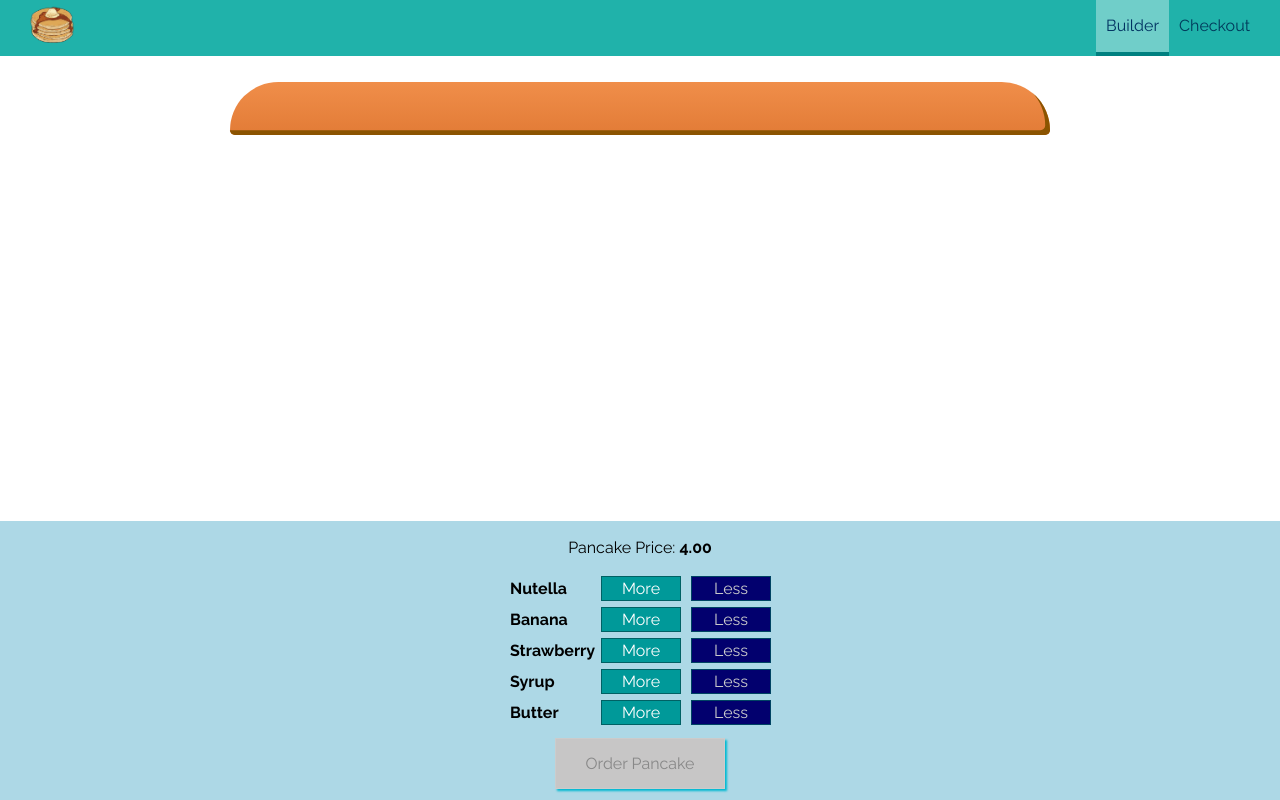
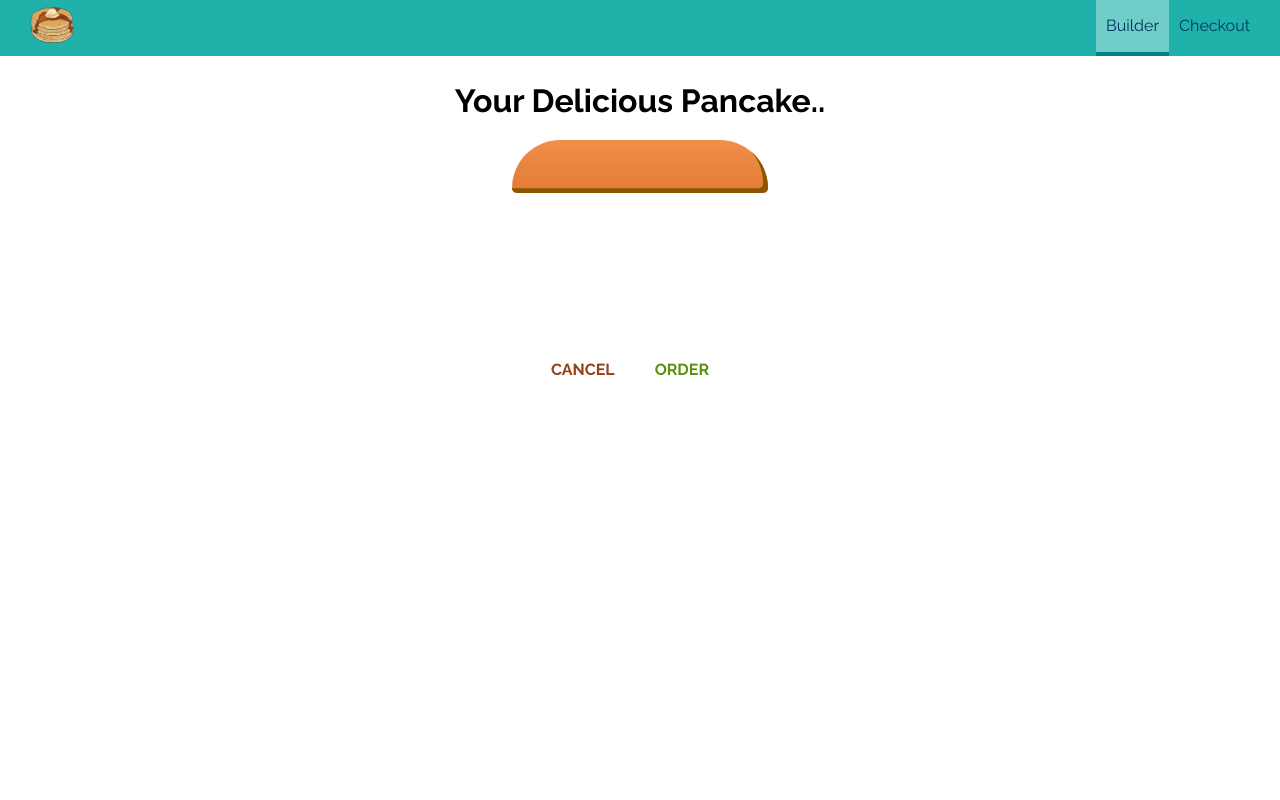
Before and after one commit to DeanLaz/PancakeX, a React (Create React App) app: page /checkout in a window 1280 px wide. Built offline with nearby package versions, Linux system fonts and the light colour scheme; the HTML template or start-up script is replaced by a standard one.

Commit message:
Checkout + Checkout Summary Components

```diff
--- a/src/App.js
+++ b/src/App.js
@@ -1,15 +1,19 @@
 import React, { Component } from "react";
 import "./App.css";
+import { Route, BrowserRouter } from "react-router-dom";
 import Layout from "./components/Layout/Layout";
 import PancakeBuild from "./components/PancakeBuild/PancakeBuild";
-
+import Checkout from "./containers/Checkout/Checkout";
 class App extends Component {
   render() {
     return (
       <div>
-        <Layout>
-          <PancakeBuild />
-        </Layout>
+        <BrowserRouter>
+          <Layout>
+            <Route path="/" exact component={PancakeBuild} />
+            <Route path="/checkout" component={Checkout} />
+          </Layout>
+        </BrowserRouter>
       </div>
     );
   }
--- /dev/null
+++ b/src/components/Order/CheckoutSummary/CheckoutSummary.js
@@ -0,0 +1,25 @@
+import React from "react";
+
+import Pancake from "../../Pancake/Pancake";
+import Button from "../../UI/Button/Button";
+
+import classes from "./CheckoutSummary.module.css";
+
+const checkoutSummary = (props) => {
+  return (
+    <div className={classes.CheckoutSummary}>
+      <h1>Your Delicious Pancake..</h1>
+      <div style={{ margin: "auto", width: "80%", height: "200px" }}>
+        <Pancake ingredients={props.ingredients} />
+      </div>
+      <Button btnType="Danger" clicked={props.checkoutCancelled}>
+        CANCEL
+      </Button>
+      <Button btnType="Success" clicked={props.checkoutContinued}>
+        ORDER
+      </Button>
+    </div>
+  );
+};
+
+export default checkoutSummary;
--- /dev/null
+++ b/src/components/Order/CheckoutSummary/CheckoutSummary.module.css
@@ -0,0 +1,15 @@
+.CheckoutSummary {
+  text-align: center;
+  width: 80%;
+  margin: auto;
+}
+
+.CheckoutSummary Button {
+  text-align: center;
+}
+
+@media (min-width: 600px) {
+  .CheckoutSummary {
+    width: 500px;
+  }
+}
--- a/src/components/Pancake/Pancake.js
+++ b/src/components/Pancake/Pancake.js
@@ -1,6 +1,7 @@
 import React from "react";
 import classes from "./Pancake.module.css";
 import PancakeIng from "./PancakeIng/PancakeIng";
+// import { withRouter } from "react-router-dom";
 
 const pancake = (props) => {
   let transformedIngredients = Object.keys(props.ingredients)
--- a/src/components/PancakeBuild/PancakeBuild.js
+++ b/src/components/PancakeBuild/PancakeBuild.js
@@ -91,30 +91,20 @@
   };
 
   purchaseContinueHandler = () => {
-    this.setState({ loading: true });
-    const order = {
-      ingredients: this.state.ingredients,
-      price: this.state.totalPrice,
-      customer: {
-        name: "Dean",
-        address: {
-          street: "Test",
-          zipCode: "test",
-          country: "Test",
-        },
-
-        Email: "Test@",
-      },
-      deliveryMessage: "Fast",
-    };
-    axios
-      .post("/order.json", order)
-      .then((response) => {
-        this.setState({ loading: false, purchasing: false });
-      })
-      .catch((error) => {
-        this.setState({ loading: false, purchasing: false });
-      });
+    const queryParams = [];
+    for (let i in this.state.ingredients) {
+      queryParams.push(
+        encodeURIComponent(i) +
+          "=" +
+          encodeURIComponent(this.state.ingredients[i])
+      );
+    }
+    queryParams.push("price=" + this.state.totalPrice);
+    const queryString = queryParams.join("&");
+    this.props.history.push({
+      pathname: "/checkout",
+      search: "?" + queryString,
+    });
   };
 
   render() {
--- /dev/null
+++ b/src/containers/Checkout/Checkout.js
@@ -0,0 +1,55 @@
+import React, { Component } from "react";
+
+import CheckoutSummary from "../../components/Order/CheckoutSummary/CheckoutSummary";
+import ContactData from "./ContactData/ContactData";
+import { Route } from "react-router-dom";
+class Checkout extends Component {
+  state = {
+    ingredients: null,
+    price: 0,
+  };
+
+  componentWillMount() {
+    const query = new URLSearchParams(this.props.location.search);
+    const ingredients = {};
+    let price = 0;
+    for (let param of query.entries()) {
+      if (param[0] === "price") {
+        price = param[1];
+      } else {
+        ingredients[param[0]] = +param[1];
+      }
+    }
+    this.setState({ ingredients: ingredients, totalPrice: price });
+  }
+
+  checkoutCancelledHandler = () => {
+    this.props.history.goBack();
+  };
+  checkoutContinuedHandler = () => {
+    this.props.history.replace("/checkout/contact-data");
+  };
+  render() {
+    return (
+      <div>
+        <CheckoutSummary
+          ingredients={this.state.ingredients}
+          checkoutCancelled={this.checkoutCancelledHandler}
+          checkoutContinued={this.checkoutContinuedHandler}
+        />
+        <Route
+          path={this.props.match.path + "/contact-data"}
+          render={(props) => (
+            <ContactData
+              ingredients={this.state.ingredients}
+              price={this.state.totalPrice}
+              {...props}
+            />
+          )}
+        />
+      </div>
+    );
+  }
+}
+
+export default Checkout;
```
Also changed, not shown: src/containers/Index.js (added).
